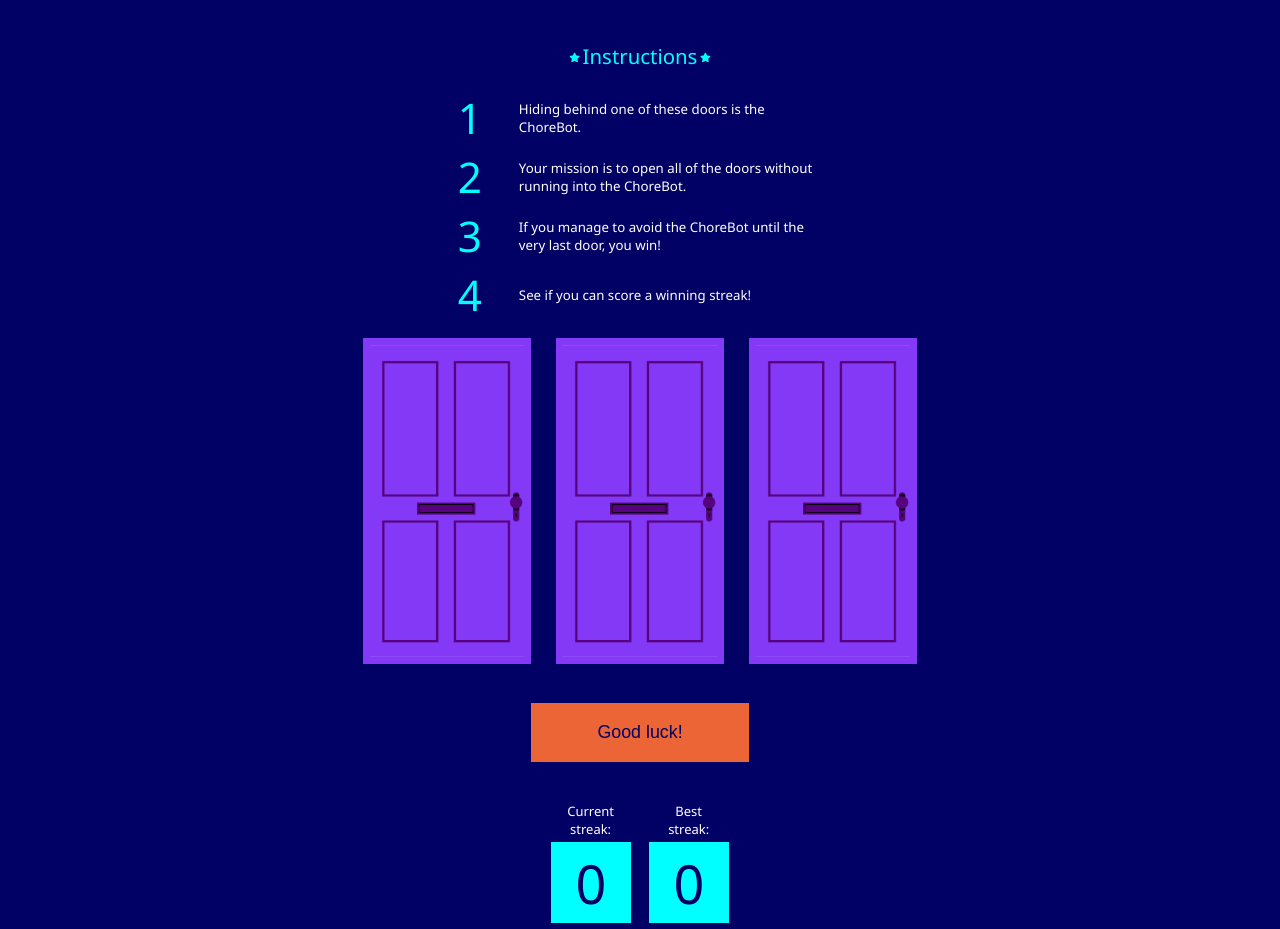
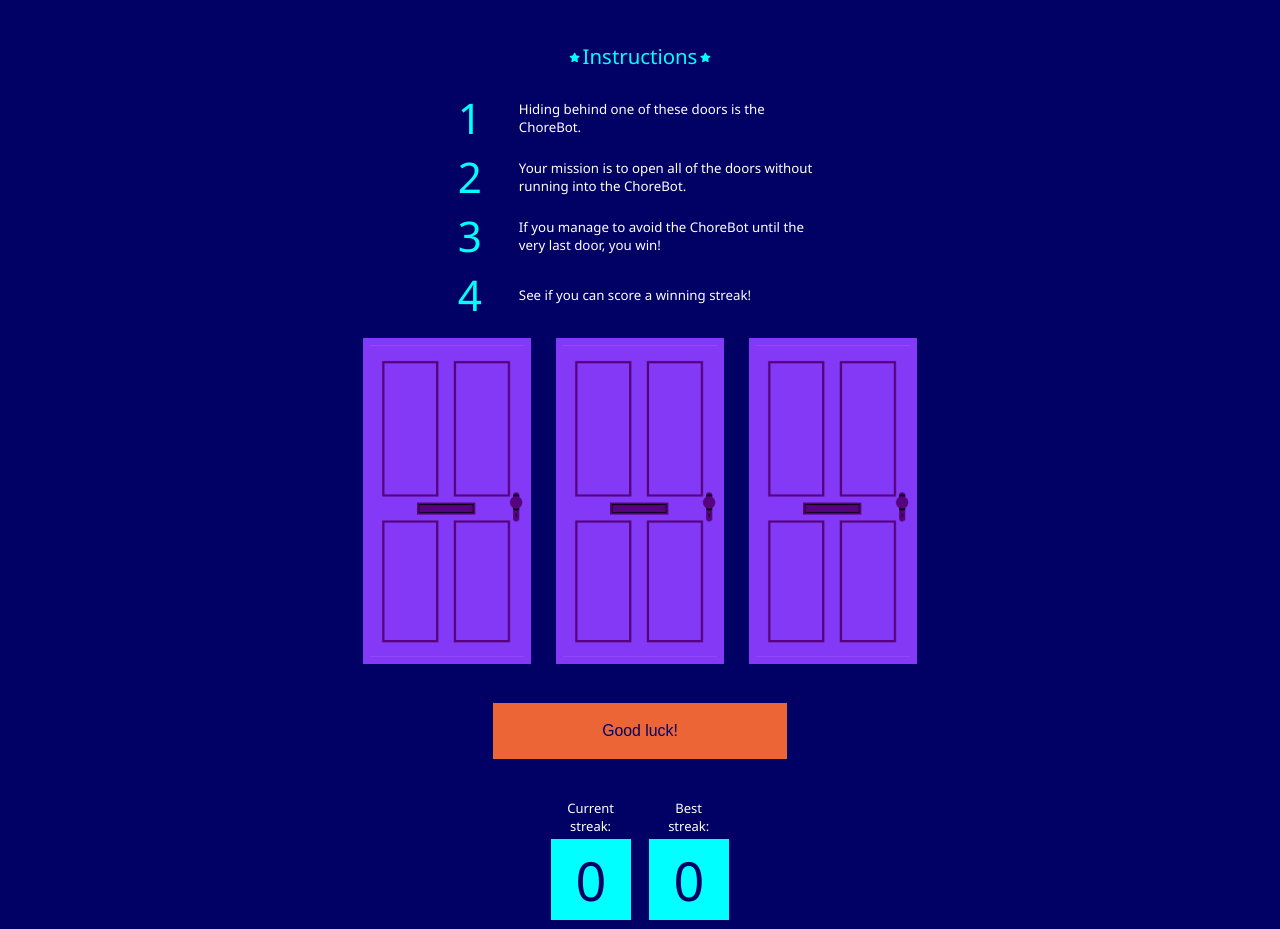
Before and after one commit to abdul555-pixel/Chore-Door-Game, a plain HTML site: page index.html in a window 1280 px wide. Shown: the part 65-994 px from the top of the page. Drawn offline with Linux system fonts and the light colour scheme.

Commit message:
start button changes

```diff
--- a/style.css
+++ b/style.css
@@ -106,8 +106,8 @@ body{
     border: none;
     color: #010165;
     padding: calc(1% + 0.5vw);
-    font-size: calc(14px + 0.3vw);
-    width: 17%;
+    font-size: calc(12px + 0.3vw);
+    width: 23%;
     height: auto;
 }
 
```
